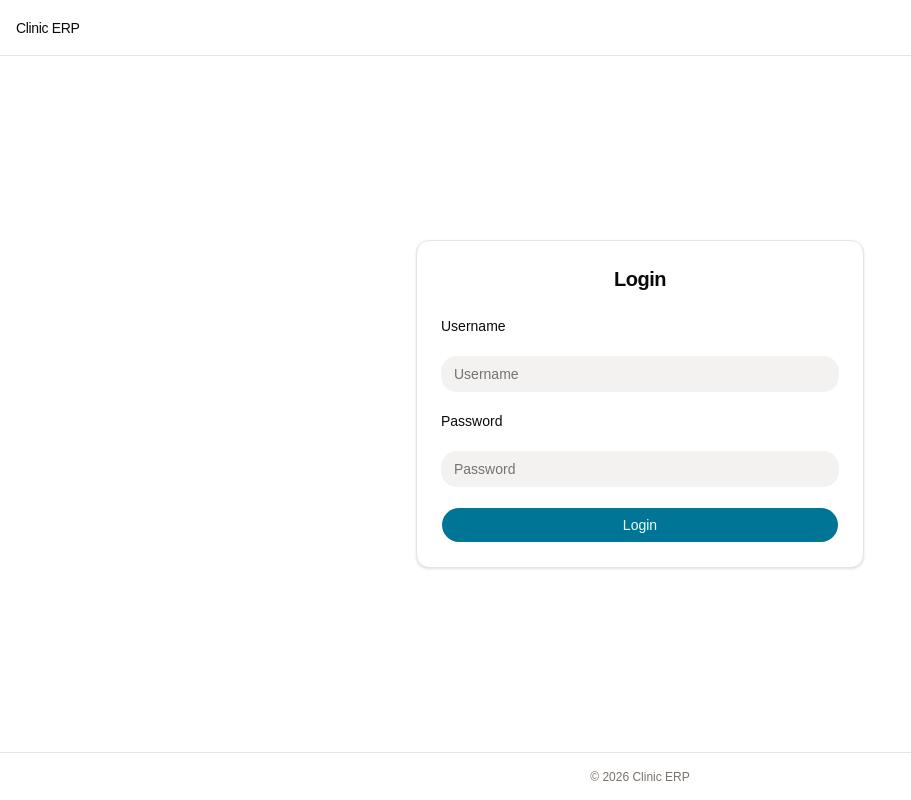
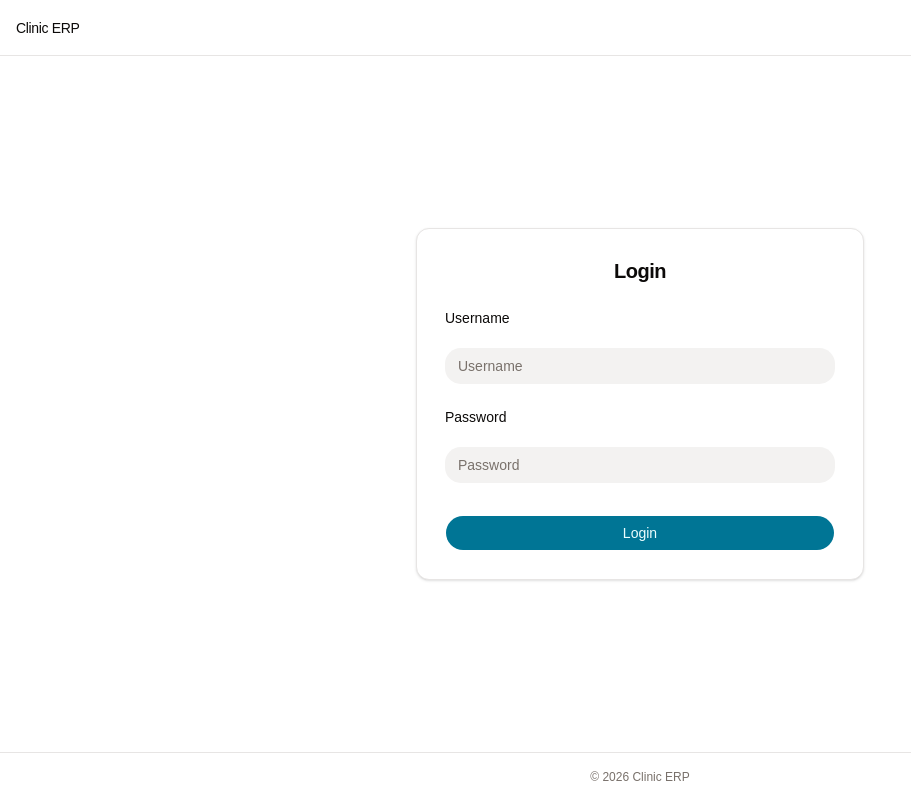
Before and after one commit to EslamKamel89/clinic-erp, a React (Vite) app: page /login in a window 1280 px wide. Shown: the whole page, without its empty margins (0-911 px from the left). Built offline with nearby package versions, Linux system fonts and the light colour scheme.

Commit message:
feat(auth): add API error handling and integrate FieldError in LoginForm

```diff
--- a/src/features/auth/components/LoginForm.tsx
+++ b/src/features/auth/components/LoginForm.tsx
@@ -1,7 +1,7 @@
 import { zodResolver } from "@hookform/resolvers/zod";
 import { useForm } from "react-hook-form";
 import { Button } from "../../../components/ui/button";
-import { Field, FieldLabel } from "../../../components/ui/field";
+import { Field, FieldError, FieldLabel } from "../../../components/ui/field";
 import { Input } from "../../../components/ui/input";
 import { useLocalization } from "../../../shared/lib/localization/useLocalization";
 import { useLogin } from "../hooks/useLogin";
@@ -33,9 +33,9 @@ export const LoginForm = ({ mutation }: Props) => {
 
   const usernameError = errors.username?.message;
   const passwordError = errors.password?.message;
-
+  const apiError = mutation.error?.message;
   return (
-    <div className="w-full rounded-2xl border bg-card p-6 shadow-sm">
+    <div className="w-full rounded-2xl border bg-card p-7 shadow-sm">
       {/* Header */}
       <div className="mb-6 space-y-1 text-center">
         <h1 className="text-xl font-semibold tracking-tight">
@@ -43,10 +43,17 @@ export const LoginForm = ({ mutation }: Props) => {
         </h1>
       </div>
 
+      {/* API Error */}
+      {apiError && (
+        <div className="mb-4 rounded-md border border-destructive/30 bg-destructive/10 px-3 py-2 text-sm text-destructive text-center">
+          {apiError}
+        </div>
+      )}
+
       {/* Form */}
-      <form onSubmit={handleSubmit(onSubmit)} className="space-y-5">
+      <form onSubmit={handleSubmit(onSubmit)} className="space-y-6">
         {/* Username */}
-        <Field className="space-y-2">
+        <Field className="space-y-2" data-invalid={!!usernameError}>
           <FieldLabel htmlFor="username">{tUI("username_label")}</FieldLabel>
 
           <Input
@@ -57,14 +64,14 @@ export const LoginForm = ({ mutation }: Props) => {
           />
 
           {usernameError && (
-            <p className="text-xs text-destructive">
+            <FieldError className="text-xs text-destructive">
               {tValidation(usernameError)}
-            </p>
+            </FieldError>
           )}
         </Field>
 
         {/* Password */}
-        <Field className="space-y-2">
+        <Field className="space-y-2" data-invalid={!!passwordError}>
           <FieldLabel htmlFor="password">{tUI("password_label")}</FieldLabel>
 
           <Input
@@ -76,14 +83,18 @@ export const LoginForm = ({ mutation }: Props) => {
           />
 
           {passwordError && (
-            <p className="text-xs text-destructive">
+            <FieldError className="text-xs text-destructive">
               {tValidation(passwordError)}
-            </p>
+            </FieldError>
           )}
         </Field>
 
         {/* Submit */}
-        <Button type="submit" className="w-full" disabled={mutation.isPending}>
+        <Button
+          type="submit"
+          className="w-full mt-2 cursor-pointer"
+          disabled={mutation.isPending}
+        >
           {mutation.isPending ? tUI("loading") : tUI("login_button")}
         </Button>
       </form>
```
